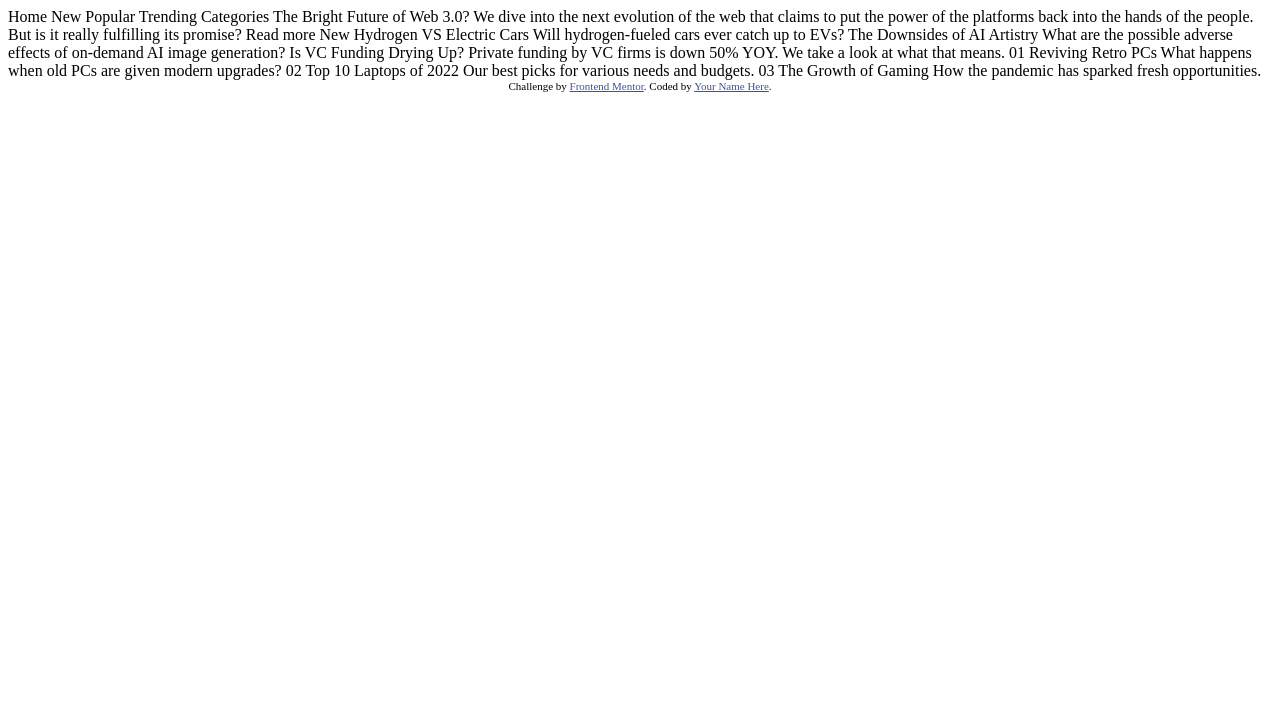
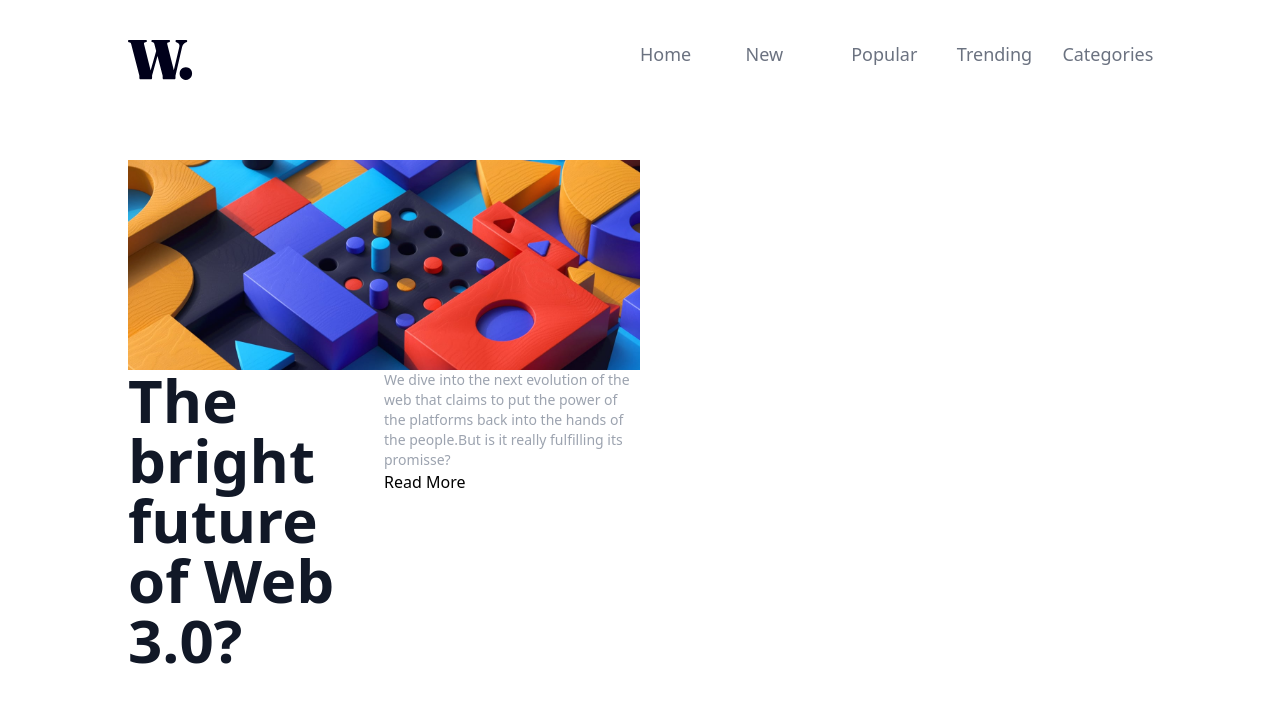
Before and after one commit to JknSantos/news-homepage-main, a plain HTML site: page index.html in a window 1280 px wide. Drawn offline with nearby package versions, Linux system fonts and the light colour scheme.

Commit message:
desafio dia 1

```diff
--- a/index.html
+++ b/index.html
@@ -1,5 +1,5 @@
 <!DOCTYPE html>
-<html lang="en">
+<html lang="pt-br">
 <head>
   <meta charset="UTF-8">
   <meta name="viewport" content="width=device-width, initial-scale=1.0"> <!-- displays site properly based on user's device -->
@@ -9,52 +9,54 @@
   <title>Frontend Mentor | News homepage</title>
 
   <!-- Feel free to remove these styles or customise in your own stylesheet 👍 -->
+  <script src="https://cdn.tailwindcss.com"></script>
   <style>
     .attribution { font-size: 11px; text-align: center; }
     .attribution a { color: hsl(228, 45%, 44%); }
   </style>
 </head>
 <body>
+  <header>
+    <div class="w-screen py-10 px-32 inline-grid grid-cols-2"><!-- Navbar desktop -->
+        <div class="logo">
+          <img src="assets/images/logo.svg" alt="logo">
+        </div>
+        <div class=" grid justify-items-end"><!-- Navlist -->
+          <ul class="inline-grid grid-cols-5 gap-4">
+            <li class="text-lg text-gray-500"><a href="#">Home</a></li>
+            <li class="text-lg text-gray-500"><a href="#">New</a></li>
+            <li class="text-lg text-gray-500"><a href="#">Popular</a></li>
+            <li class="text-lg text-gray-500"><a href="#">Trending</a></li>
+            <li class="text-lg text-gray-500"><a href="#">Categories</a></li>
+          </ul>
+        </div>
+    </div>
+  </header>
+  <main><!-- Conteúdo Principal -->
+    <div class="w-screen py-10 px-32 grid grid-cols-2"><!-- destaques -->
+      <section class="grid-row-2"><!-- conteudo destaque-->
+        <div><!-- imagem destaque -->
+          <img src="assets/images/image-web-3-desktop.jpg" alt="Image web desktop">
+        </div>
+        <div class="grid grid-cols-2"><!-- conteúdos destaque-->
+          <div><!-- Titulo -->
+            <h1 class="text-6xl text-gray-900 font-bold">
+              The bright future of Web 3.0?
+            </h1>
+          </div>
+          <div><!-- parágrafo -->
+            <p class="text-sm text-gray-400">We dive into the next evolution of the web that claims to put the power of the platforms back into the hands of the people.But is it really fulfilling its promisse?</p>
+            <div><!-- Button action -->
+              <button>Read More</button>
+            </div>
+          </div>
+        </div>
+      </section>
+      <section><!-- Notícias recentes -->
 
-  Home
-  New
-  Popular
-  Trending
-  Categories
+      </section>
+    </div>
 
-  The Bright Future of Web 3.0?
-
-  We dive into the next evolution of the web that claims to put the power of the platforms back into the hands of the people.
-  But is it really fulfilling its promise?
-
-  Read more
-
-  New
-
-  Hydrogen VS Electric Cars
-  Will hydrogen-fueled cars ever catch up to EVs?
-
-  The Downsides of AI Artistry
-  What are the possible adverse effects of on-demand AI image generation?
-
-  Is VC Funding Drying Up?
-  Private funding by VC firms is down 50% YOY. We take a look at what that means.
-
-  01
-  Reviving Retro PCs
-  What happens when old PCs are given modern upgrades?
-
-  02
-  Top 10 Laptops of 2022
-  Our best picks for various needs and budgets.
-
-  03
-  The Growth of Gaming
-  How the pandemic has sparked fresh opportunities.
-
-  <div class="attribution">
-    Challenge by <a href="https://www.frontendmentor.io?ref=challenge" target="_blank">Frontend Mentor</a>.
-    Coded by <a href="#">Your Name Here</a>.
-  </div>
+  </main>
 </body>
 </html>
```
Also changed, not shown: design/mobile-design.jpg.
